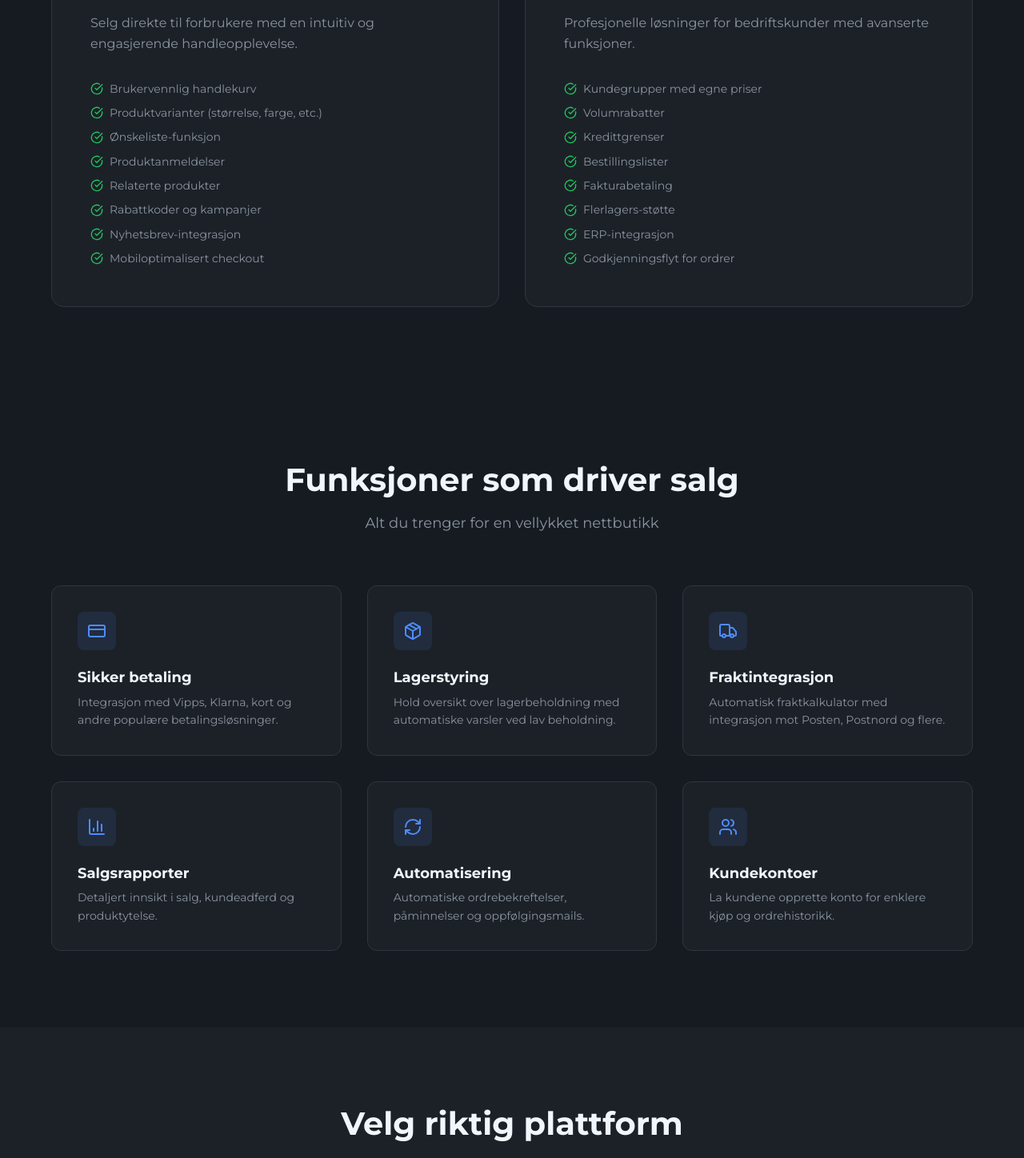
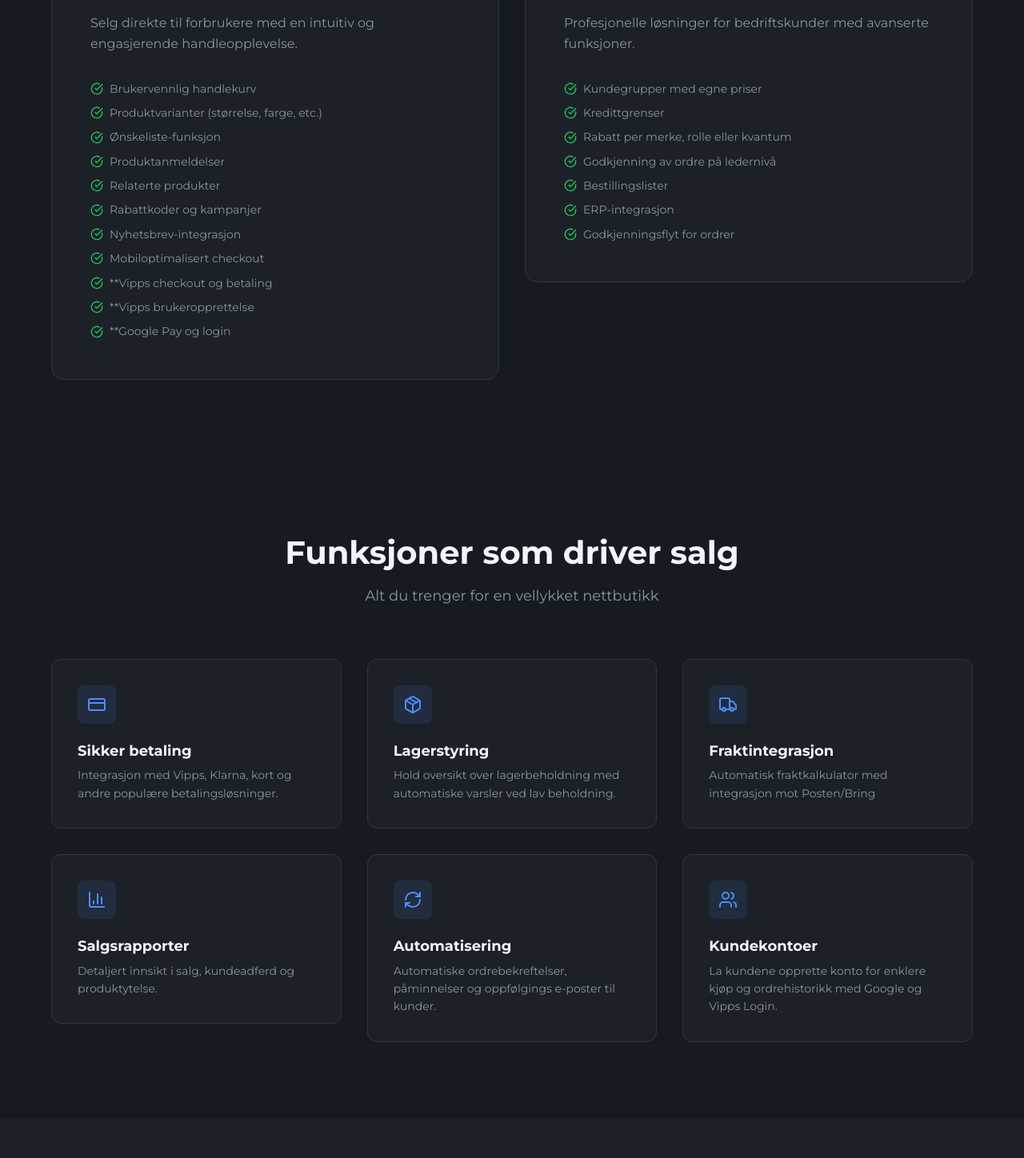
Before and after one commit to kirieirik/brynex-site, a React (Vite) app: page /tjenester/nettbutikker in a window 1280 px wide. Shown: the part 1371-2819 px from the top of the page at 80% size. Built offline with nearby package versions, Linux system fonts and the light colour scheme; the HTML template or start-up script is replaced by a standard one.

Commit message:
funksjoner

```diff
--- a/src/pages/GoogleAds.jsx
+++ b/src/pages/GoogleAds.jsx
@@ -106,7 +106,6 @@ function GoogleAds() {
     'Geografisk målretting',
     'Enhets- og tidsjustering',
     'Månedlig rapport med innsikt',
-    'Strategimøte hver måned'
   ]
 
   const faq = [
--- a/src/pages/GoogleBusiness.jsx
+++ b/src/pages/GoogleBusiness.jsx
@@ -75,16 +75,14 @@ function GoogleBusiness() {
     'Opplasting av bilder fra bedriften',
     'Oppsett av åpningstider og kontaktinfo',
     'Oppsett av tjenester/produkter',
-    'Første innlegg publisert',
     'Strategi for anmeldelser',
-    'Opplæring i administrasjon',
-    'Guide for å holde profilen oppdatert'
+    'Gjentakende vedlikehold av profilen dersom du ønsker det (valgfritt, men anbefalt)'
   ]
 
   const faq = [
     {
       q: 'Hva er forskjellen på Google Bedriftsprofil og en nettside?',
-      a: 'Google Bedriftsprofil er et gratis verktøy fra Google som viser bedriften din i Google Søk og Maps. En nettside er din egen plattform med mer kontroll og innhold. Ideelt sett har du begge deler.'
+      a: 'Google Bedriftsprofil er et verktøy fra Google som viser bedriften din i Google Søk og Maps. En nettside er din egen plattform med mer kontroll og innhold. Ideelt sett har du begge deler.'
     },
     {
       q: 'Koster Google Bedriftsprofil penger?',
@@ -92,11 +90,11 @@ function GoogleBusiness() {
     },
     {
       q: 'Hvor lang tid tar det å sette opp?',
-      a: 'Selve oppsettet tar 1-2 dager. Verifiseringen fra Google kan ta 1-2 uker hvis de sender et postkort (vanlig for nye bedrifter).'
+      a: 'Selve oppsettet tar 1-2 dager. Verifiseringen fra Google kan ta 1-2 uker (vanlig for nye bedrifter).'
     },
     {
       q: 'Kan jeg administrere profilen selv etterpå?',
-      a: 'Absolutt! Vi gir deg full opplæring og en enkel guide. Du kan oppdatere bilder, innlegg og svare på anmeldelser selv.'
+      a: 'Absolutt! Du står fritt til å redigere og endre hva enn du ønsker selv. Du kan oppdatere bilder, innlegg og svare på anmeldelser selv.'
     }
   ]
 
@@ -171,7 +169,7 @@ function GoogleBusiness() {
           <FadeIn>
             <div className="section-header">
               <h2>Hvorfor Google Bedriftsprofil?</h2>
-              <p>Det er gratis, men verdien er enorm</p>
+              <p>Det er gratis å opprette, men verdien er enorm med riktig informasjon</p>
             </div>
           </FadeIn>
           <StaggerContainer className="benefits-grid" staggerDelay={0.15}>
--- a/src/pages/Nettbutikker.jsx
+++ b/src/pages/Nettbutikker.jsx
@@ -31,7 +31,7 @@ function Nettbutikker() {
     {
       icon: Truck,
       title: 'Fraktintegrasjon',
-      description: 'Automatisk fraktkalkulator med integrasjon mot Posten, Postnord og flere.'
+      description: 'Automatisk fraktkalkulator med integrasjon mot Posten/Bring'
     },
     {
       icon: BarChart3,
@@ -41,12 +41,12 @@ function Nettbutikker() {
     {
       icon: RefreshCw,
       title: 'Automatisering',
-      description: 'Automatiske ordrebekreftelser, påminnelser og oppfølgingsmails.'
+      description: 'Automatiske ordrebekreftelser, påminnelser og oppfølgings e-poster til kunder.'
     },
     {
       icon: Users,
       title: 'Kundekontoer',
-      description: 'La kundene opprette konto for enklere kjøp og ordrehistorikk.'
+      description: 'La kundene opprette konto for enklere kjøp og ordrehistorikk med Google og Vipps Login.'
     }
   ]
 
@@ -58,16 +58,18 @@ function Nettbutikker() {
     'Relaterte produkter',
     'Rabattkoder og kampanjer',
     'Nyhetsbrev-integrasjon',
-    'Mobiloptimalisert checkout'
+    'Mobiloptimalisert checkout',
+    '**Vipps checkout og betaling',
+    '**Vipps brukeropprettelse',
+    '**Google Pay og login',
   ]
 
   const b2bFeatures = [
     'Kundegrupper med egne priser',
-    'Volumrabatter',
     'Kredittgrenser',
+    'Rabatt per merke, rolle eller kvantum',
+    'Godkjenning av ordre på ledernivå',
     'Bestillingslister',
-    'Fakturabetaling',
-    'Flerlagers-støtte',
     'ERP-integrasjon',
     'Godkjenningsflyt for ordrer'
   ]
--- a/src/pages/Nettsider.jsx
+++ b/src/pages/Nettsider.jsx
@@ -79,12 +79,9 @@ function Nettsider() {
     'Responsivt design for alle enheter',
     'SEO-grunnpakke med meta-tags og struktur',
     'Kontaktskjema med e-postvarsling',
-    'Google Analytics integrasjon',
     'SSL-sertifikat (HTTPS)',
     'Hastighetsoptimalisering',
-    'Sosiale medier integrasjon',
     'GDPR-tilpasset personvernerklæring',
-    'Opplæring i administrasjon',
     '30 dager support etter lansering'
   ]
 
@@ -212,7 +209,7 @@ function Nettsider() {
                 <h2>Alt dette er inkludert</h2>
                 <p>
                   Når du bestiller en nettside fra oss, får du en komplett pakke
-                  som dekker alt du trenger for en vellykket lansering.
+                  som dekker alt du trenger for ett vellykket nettsted.
                 </p>
               </div>
             </FadeInLeft>
```
